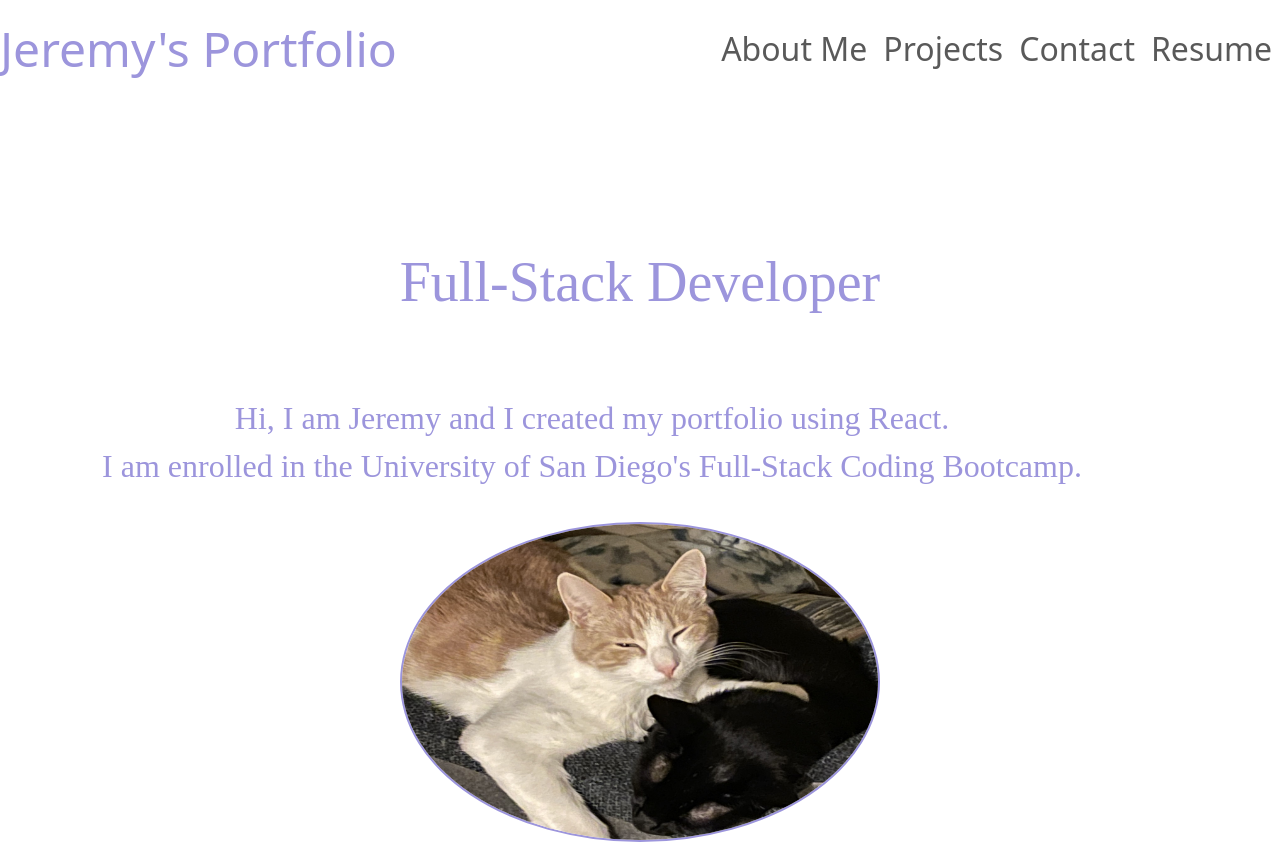
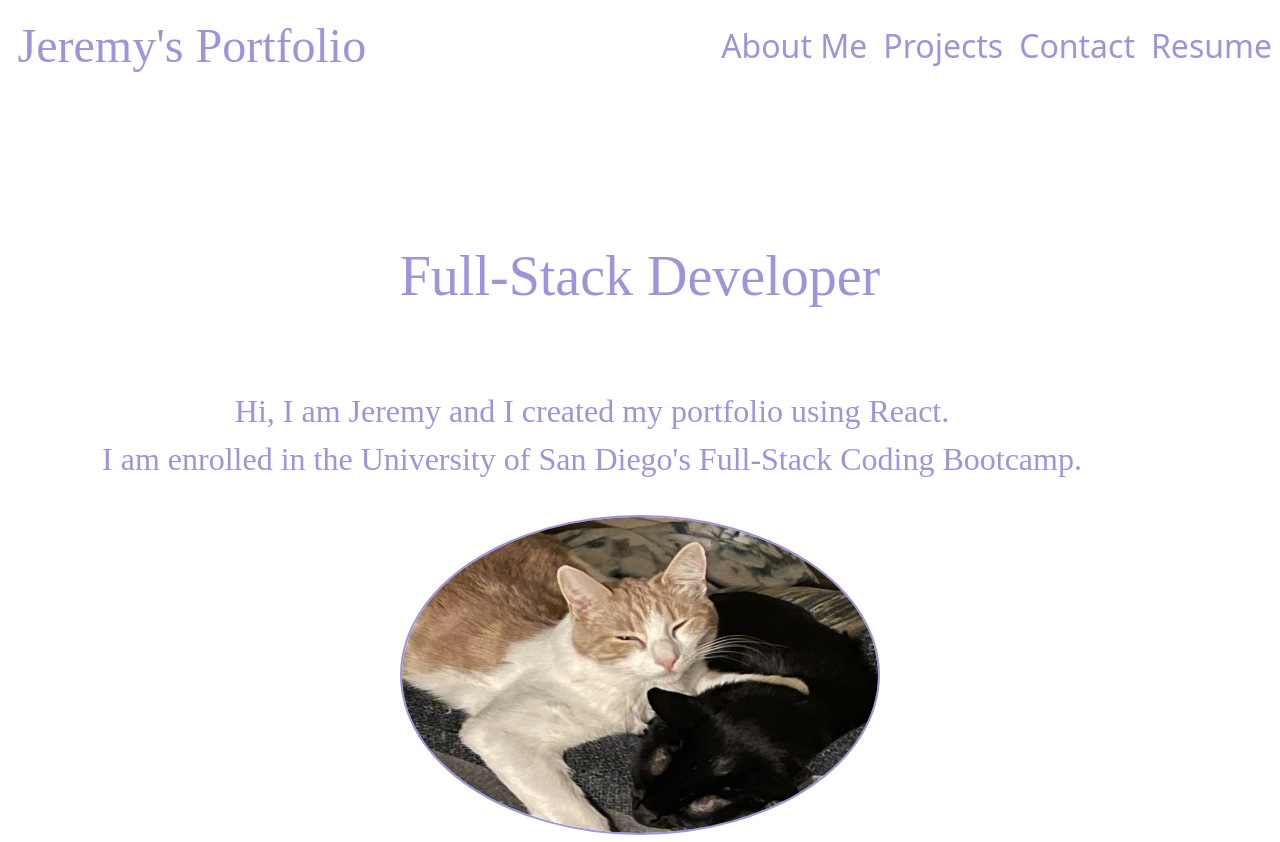
Before and after one commit to TheRealGeneParmesan/Portfolio-Using-React, a React (Create React App) app in the folder porfolio/: page / in a window 1280 px wide. Shown: the top 842 px of the page. Built offline with nearby package versions, Linux system fonts and the light colour scheme; the HTML template or start-up script is replaced by a standard one.

Commit message:
fixed css to make navbar correct color

```diff
--- a/porfolio/src/App.css
+++ b/porfolio/src/App.css
@@ -6,6 +6,9 @@
   }
 }
 
+.nav-link {
+  color: #9c95dc;
+}
 .navbar-toggler-icon {
   color: #9c95dc;
 }
--- a/porfolio/src/Components/Header.js
+++ b/porfolio/src/Components/Header.js
@@ -12,7 +12,7 @@ function Header() {
             <a
                 className="navbar-brand"
                 href="/"
-                style={{ color: '#9c95dc', fontSize: '3rem' }}
+                style={{ color: '#9c95dc', fontSize: '3rem', fontFamily: 'Merriweather', padding: '.1rem', marginLeft: '1rem' }}
                 onMouseEnter={(e) => (e.target.style.color = 'turquoise')}
                 onMouseLeave={(e) => (e.target.style.color = '#9C95DC')}
             >
```
